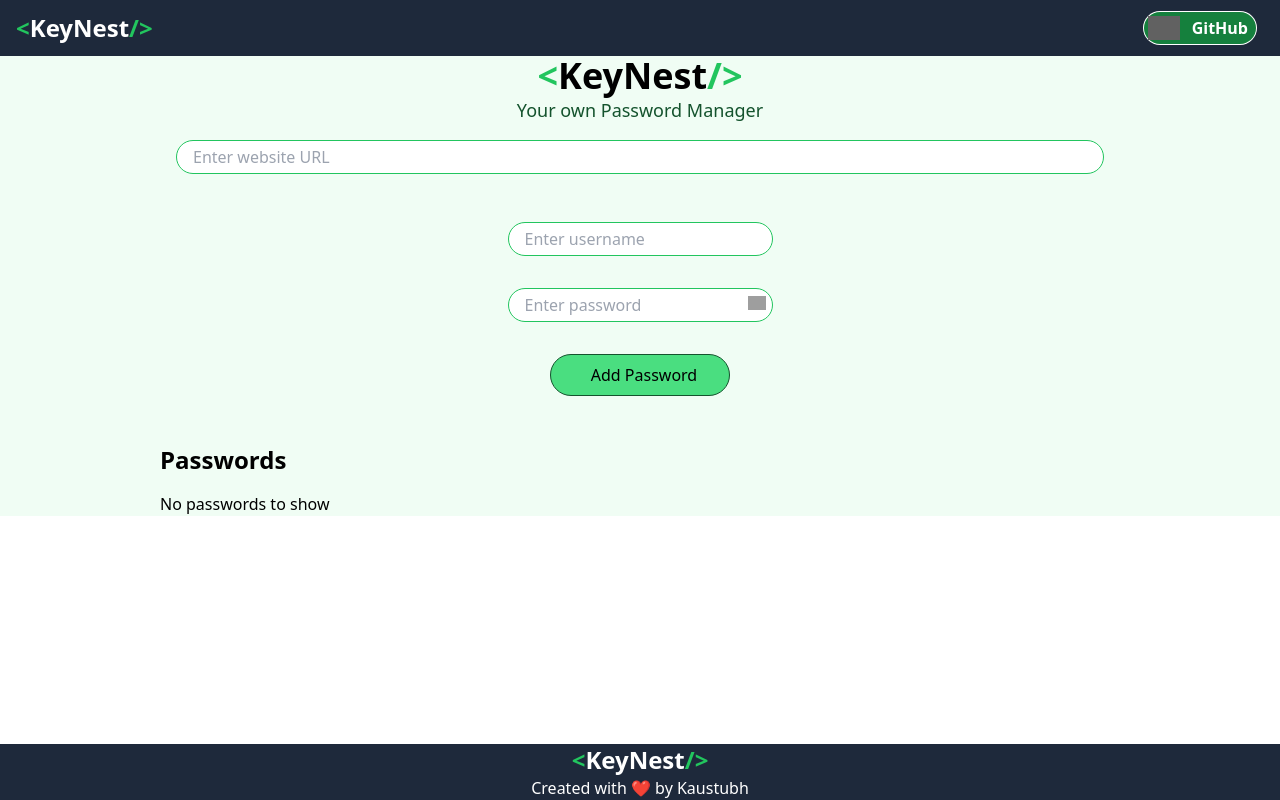
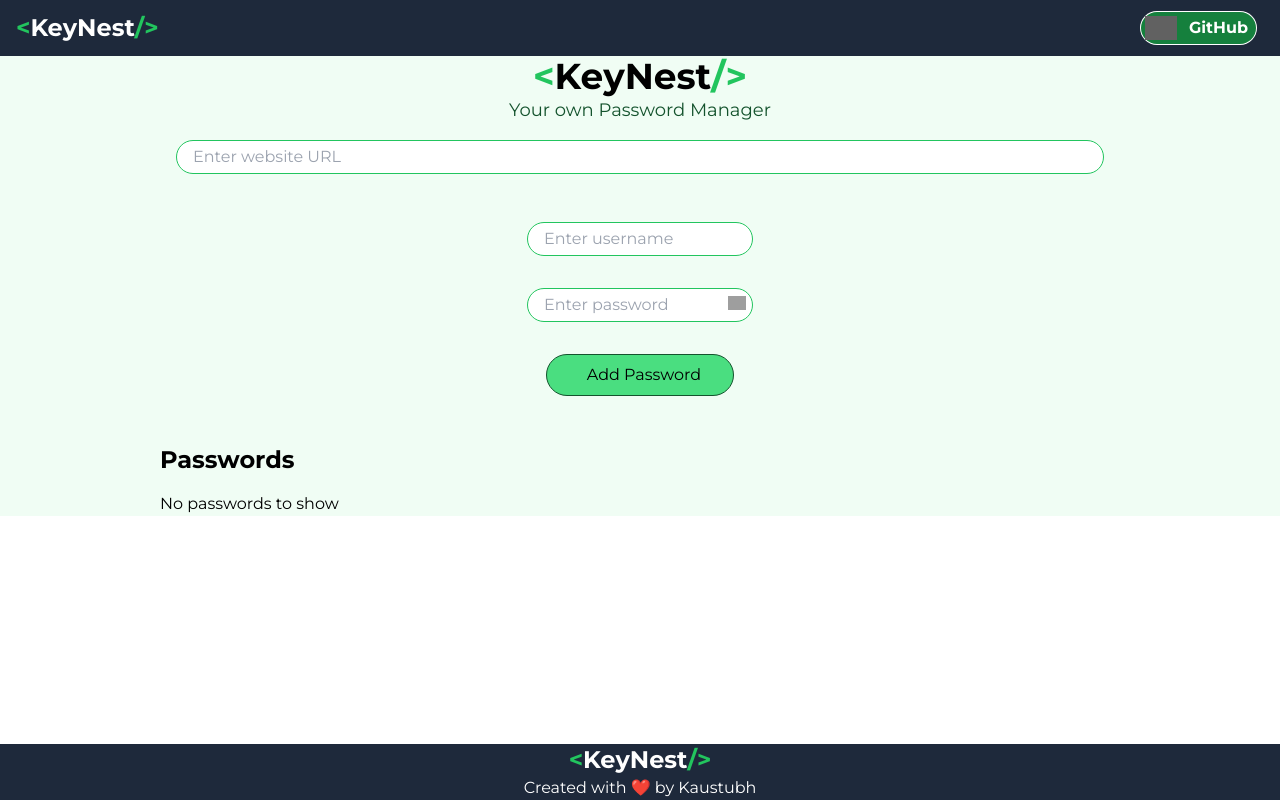
Before and after one commit to kstubhieeee/KeyNest, a React (Vite) app: page / in a window 1280 px wide. Built offline with nearby package versions, Linux system fonts and the light colour scheme; grey boxes are pictures that could not be loaded; some icons are missing.

Commit message:
fonts updated

```diff
--- a/index.html
+++ b/index.html
@@ -5,6 +5,11 @@
   <meta charset="UTF-8" />
   <link rel="icon" type="image/svg+xml" href="/vite.svg" />
   <meta name="viewport" content="width=device-width, initial-scale=1.0" />
+  <link rel="preconnect" href="https://fonts.googleapis.com">
+  <link rel="preconnect" href="https://fonts.gstatic.com" crossorigin>
+  <link
+    href="https://fonts.googleapis.com/css2?family=Montserrat:ital,wght@0,100..900;1,100..900&family=Space+Mono:ital,wght@0,400;0,700;1,400;1,700&display=swap"
+    rel="stylesheet">
   <title>Password Manager</title>
 </head>
 
--- a/src/index.css
+++ b/src/index.css
@@ -7,3 +7,7 @@
     @apply container px-40 py-16 mx-auto;
   }
 }
+
+html {
+  font-family: "Montserrat", sans-serif;
+}
```
